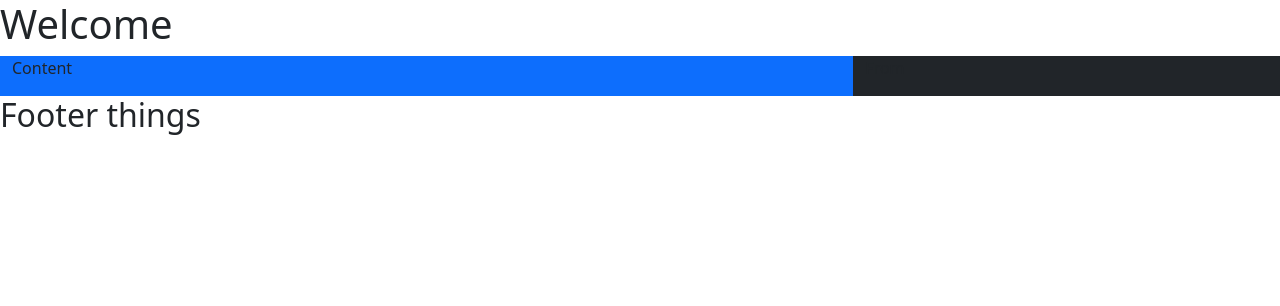
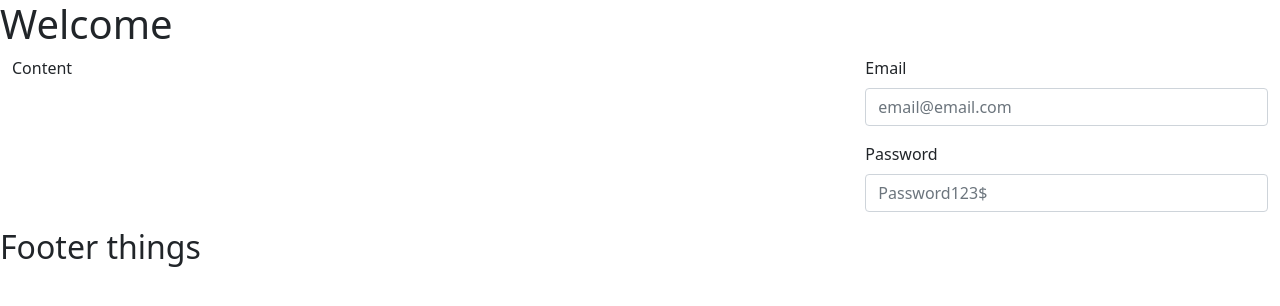
Before and after one commit to PapD1020/IKT_PapDaniel2021, a PHP site: page / in a window 1280 px wide. Shown: the top 306 px of the page. Run offline with PHP 8.4, Linux system fonts and the light colour scheme.

Commit message:
form kezdetleges kialakítása

```diff
--- a/Kozos_orai_munka_1/index.php
+++ b/Kozos_orai_munka_1/index.php
@@ -18,12 +18,20 @@
 
     <div class="container-fluid">
         <div class="row">
-                <div class="col-sm-8 bg-primary">
-                    <p>Content</p>
+            <div class="col-sm-8">
+                <p>Content</p>
+            </div>
+
+            <div class="col-sm-4">
+                <div class="mb-3">
+                    <label for="formGroupExampleInput" class="form-label">Email</label>
+                    <input type="text" class="form-control" id="formGroupExampleInput" placeholder="email@email.com">
                 </div>
-                <div class="col-sm-4 bg-dark">
-                    <p>From</p>
+                <div class="mb-3">
+                    <label for="formGroupExampleInput2" class="form-label">Password</label>
+                    <input type="text" class="form-control" id="formGroupExampleInput2" placeholder="Password123$">
                 </div>
+            </div>
         </div>
     </div>
 
```
